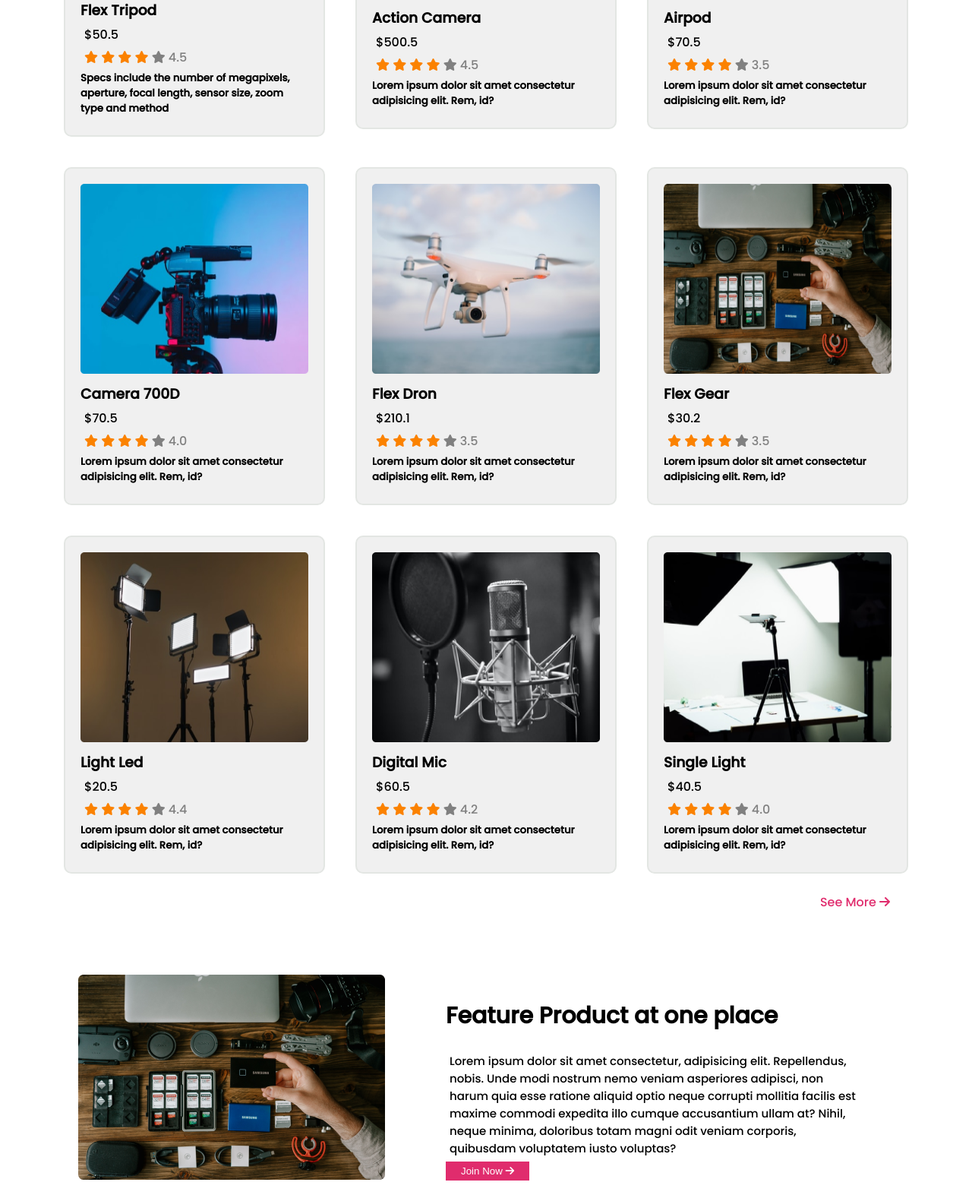
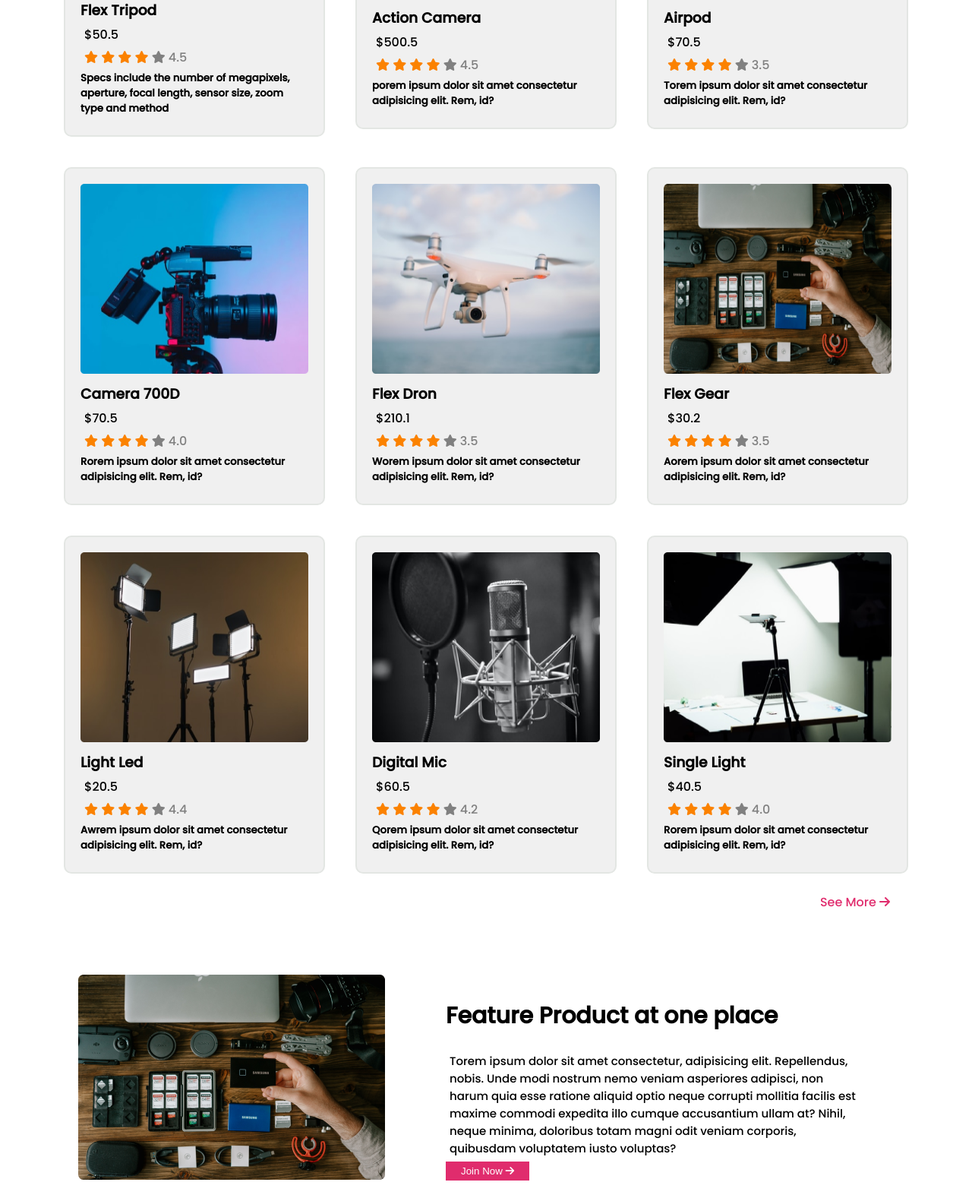
Before and after one commit to Redoyan2/Influencer-Gear, a plain HTML site: page index.html in a window 1280 px wide. Shown: the part 1017-2594 px from the top of the page at 76% size. Drawn offline with Linux system fonts and the light colour scheme.

Commit message:
lorem save

```diff
--- a/index.html
+++ b/index.html
@@ -89,7 +89,7 @@
                     <span><i class="fas fa-star"></i></span>
                      <span>4.5</span>
                  </p>
-                 <h5>Lorem ipsum dolor sit amet consectetur adipisicing elit. Rem, id?</h5>
+                 <h5>porem ipsum dolor sit amet consectetur adipisicing elit. Rem, id?</h5>
                 </div>
                 <div class="product">
                     <img src="images/airpod.png" alt="">
@@ -103,7 +103,7 @@
                         <span><i class="fas fa-star"></i></span>
                         <span>3.5</span>
                     </p>
-                    <h5>Lorem ipsum dolor sit amet consectetur adipisicing elit. Rem, id?</h5>
+                    <h5>Torem ipsum dolor sit amet consectetur adipisicing elit. Rem, id?</h5>
                 </div>
                 <div class="product">
                     <img src="images/camera.png" alt="">
@@ -117,7 +117,7 @@
                         <span><i class="fas fa-star"></i></span>
                         <span>4.0</span>
                     </p>
-                    <h5>Lorem ipsum dolor sit amet consectetur adipisicing elit. Rem, id?</h5>
+                    <h5>Rorem ipsum dolor sit amet consectetur adipisicing elit. Rem, id?</h5>
                 </div>
                 <div class="product">
                     <img src="images/drone.png" alt="">
@@ -131,7 +131,7 @@
                         <span><i class="fas fa-star"></i></span>
                         <span>3.5</span>
                     </p>
-                    <h5>Lorem ipsum dolor sit amet consectetur adipisicing elit. Rem, id?</h5>
+                    <h5>Worem ipsum dolor sit amet consectetur adipisicing elit. Rem, id?</h5>
                 </div>
                 <div class="product">
                     <img src="images/gear.png" alt="">
@@ -145,7 +145,7 @@
                         <span><i class="fas fa-star"></i></span>
                         <span>3.5</span>
                     </p>
-                    <h5>Lorem ipsum dolor sit amet consectetur adipisicing elit. Rem, id?</h5>
+                    <h5>Aorem ipsum dolor sit amet consectetur adipisicing elit. Rem, id?</h5>
                 </div>
                 <div class="product">
                     <img src="images/lights.png" alt="">
@@ -159,7 +159,7 @@
                         <span><i class="fas fa-star"></i></span>
                         <span>4.4</span>
                     </p>
-                    <h5>Lorem ipsum dolor sit amet consectetur adipisicing elit. Rem, id?</h5>
+                    <h5>Awrem ipsum dolor sit amet consectetur adipisicing elit. Rem, id?</h5>
                 </div>
                 <div class="product">
                     <img src="images/mic.png" alt="">
@@ -173,7 +173,7 @@
                         <span><i class="fas fa-star"></i></span>
                         <span>4.2</span>
                     </p>
-                    <h5>Lorem ipsum dolor sit amet consectetur adipisicing elit. Rem, id?</h5>
+                    <h5>Qorem ipsum dolor sit amet consectetur adipisicing elit. Rem, id?</h5>
                 </div>
                 <div class="product">
                     <img src="images/setup.png" alt="">
@@ -187,7 +187,7 @@
                         <span><i class="fas fa-star"></i></span>
                         <span>4.0</span>
                     </p>
-                    <h5>Lorem ipsum dolor sit amet consectetur adipisicing elit. Rem, id?</h5>
+                    <h5>Rorem ipsum dolor sit amet consectetur adipisicing elit. Rem, id?</h5>
                 </div>
             </div>
             <div class="more-product">
@@ -202,7 +202,7 @@
                 </div>
                 <div class="feature-product-details">
                     <h1>Feature Product at one place</h1>
-                    <p>Lorem ipsum dolor sit amet consectetur, adipisicing elit. Repellendus, nobis. Unde modi nostrum nemo veniam asperiores adipisci, non harum quia esse ratione aliquid optio neque corrupti mollitia facilis est maxime commodi expedita illo cumque accusantium ullam at? Nihil, neque minima, doloribus totam magni odit veniam corporis, quibusdam voluptatem iusto voluptas?</p>
+                    <p>Torem ipsum dolor sit amet consectetur, adipisicing elit. Repellendus, nobis. Unde modi nostrum nemo veniam asperiores adipisci, non harum quia esse ratione aliquid optio neque corrupti mollitia facilis est maxime commodi expedita illo cumque accusantium ullam at? Nihil, neque minima, doloribus totam magni odit veniam corporis, quibusdam voluptatem iusto voluptas?</p>
                     <button type="submit">Join Now <i class="fas fa-arrow-right"></i></button>
                 </div>
             </div>
```
